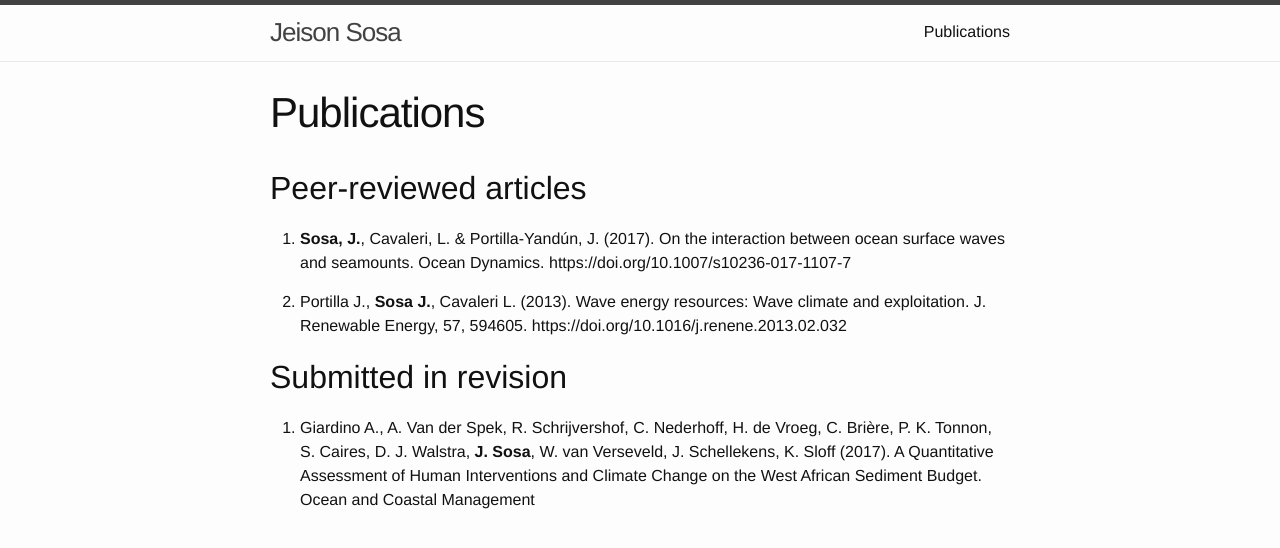
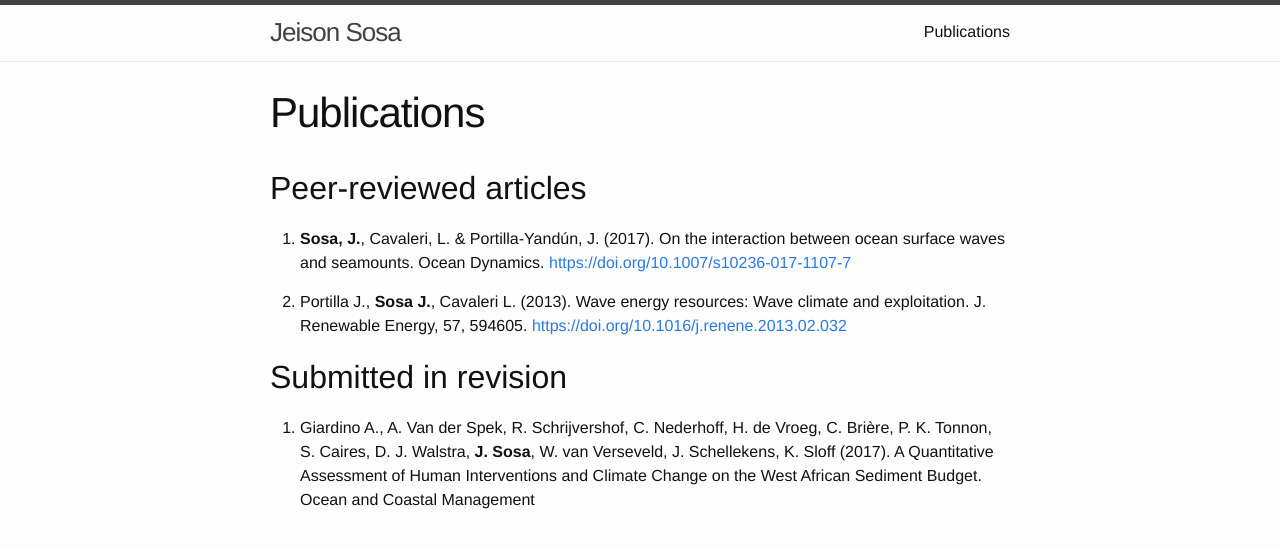
Before and after one commit to jsosa/jsosa.github.io, a Jekyll site: the page built from publications.md, in a window 1280 px wide, cut to the strip 0-568 px from the top of the page. Shown: the top 548 px of the strip. Built offline with Jekyll 4.4.1, drawn with Linux system fonts in a browser that asks for light colours.

```diff
--- a/publications.md
+++ b/publications.md
@@ -6,9 +6,9 @@ permalink: /publications/
 
 ## Peer-reviewed articles
 
-1. **Sosa, J.**, Cavaleri, L. & Portilla-Yandún, J. (2017). On the interaction between ocean surface waves and seamounts. Ocean Dynamics. https://doi.org/10.1007/s10236-017-1107-7
+1. **Sosa, J.**, Cavaleri, L. & Portilla-Yandún, J. (2017). On the interaction between ocean surface waves and seamounts. Ocean Dynamics. <https://doi.org/10.1007/s10236-017-1107-7>
 
-2. Portilla J., **Sosa J.**, Cavaleri L. (2013). Wave energy resources: Wave climate and exploitation. J. Renewable Energy, 57, 594605. https://doi.org/10.1016/j.renene.2013.02.032
+2. Portilla J., **Sosa J.**, Cavaleri L. (2013). Wave energy resources: Wave climate and exploitation. J. Renewable Energy, 57, 594605. <https://doi.org/10.1016/j.renene.2013.02.032>
 
 ## Submitted in revision
 
```
